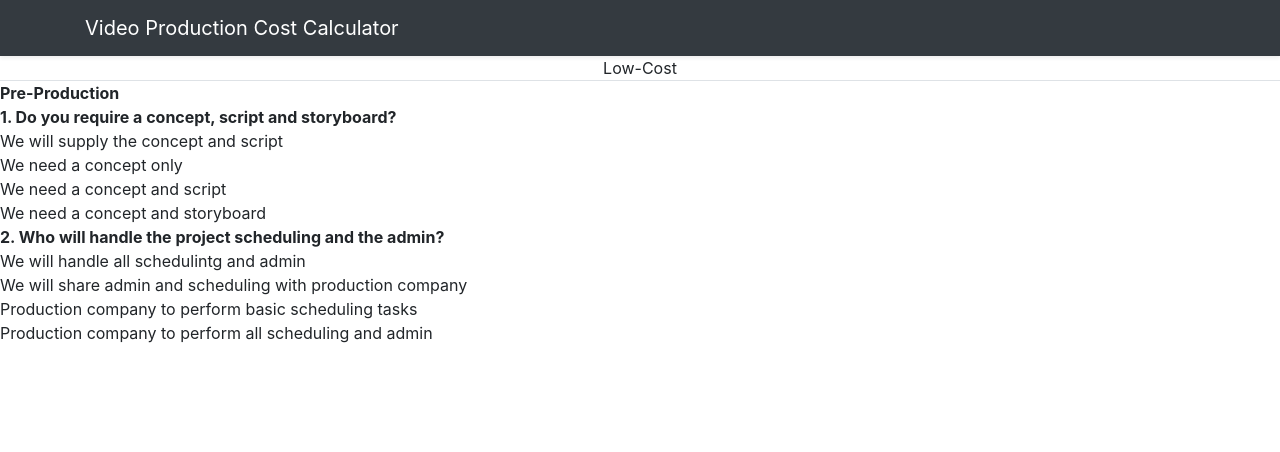
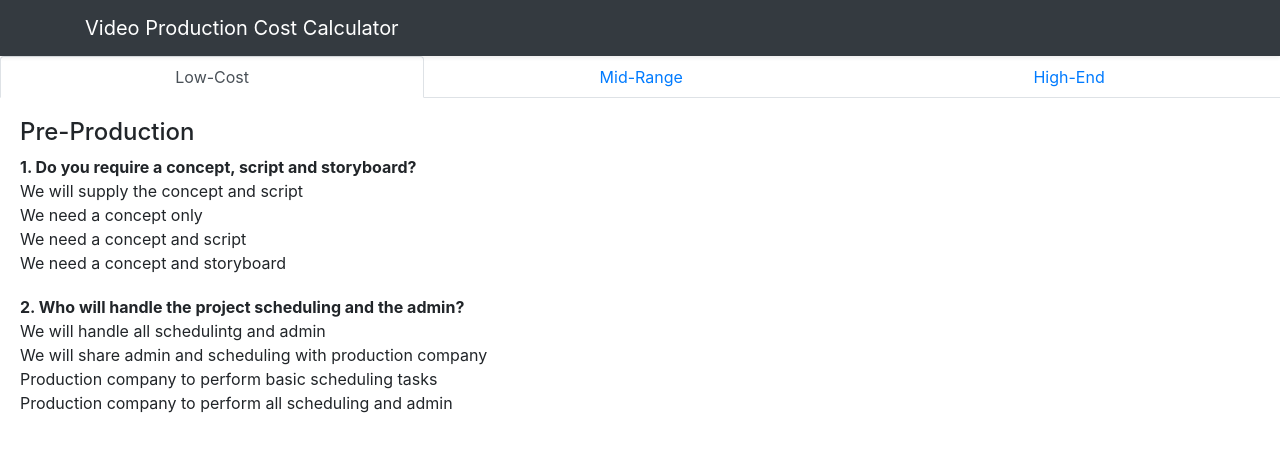
Before and after one commit to EyeFuelPR/react-calculator, a React app: page / in a window 1280 px wide. Shown: the top 452 px of the page. Built offline with nearby package versions, Linux system fonts and the light colour scheme.

Commit message:
Adding new components

```diff
--- a/src/App.tsx
+++ b/src/App.tsx
@@ -20,7 +20,11 @@ export class App extends React.PureComponent<{}, IState> {
         return (
             <>
                 <Header title={title}/>
-                <Tabs tabs={tabs} onTabClicked={this.onTabClick}/>
+                <Tabs
+                    tabs={tabs}
+                    activeTabIndex={currentTab}
+                    onTabClicked={this.onTabClick}
+                />
                 <Sections sections={tabs[currentTab].sections}/>
             </>
         );
--- a/src/components/Questions.tsx
+++ b/src/components/Questions.tsx
@@ -11,7 +11,7 @@ export class Questions extends React.PureComponent<IProps> {
     public render() {
         const { questions } = this.props;
         return questions.map((question, index) => (
-            <div key={index}>
+            <div key={index} style={{ marginBottom: 20 }}>
                 <strong>{ question.title }</strong>
                 <Options options={question.options}/>
             </div>
--- a/src/components/Sections.tsx
+++ b/src/components/Sections.tsx
@@ -11,8 +11,8 @@ export class Sections extends React.PureComponent<IProps> {
     public render() {
         const { sections } = this.props;
         return sections.map((section, index) => (
-            <div key={index}>
-                <strong>{ section.title }</strong>
+            <div key={index} style={{ padding: 20 }}>
+                <h4>{ section.title }</h4>
                 <Questions questions={section.questions}/>
             </div>
         ))
--- a/src/components/Tabs.tsx
+++ b/src/components/Tabs.tsx
@@ -5,19 +5,20 @@ import { ITab } from '../data/questionnaire';
 
 interface IProps {
     tabs: ITab[];
+    activeTabIndex: number;
     onTabClicked: (tabIndex: number) => void;
 }
 
 export class Tabs extends React.PureComponent<IProps> {
     public render() {
-        const { tabs } = this.props;
+        const { tabs, activeTabIndex } = this.props;
         return (
             <Nav fill variant="tabs">
                 {
                     tabs.map((tab, index) => {
                         return (
                             <Nav.Item onClick={() => this.props.onTabClicked(index)} key={index}>
-                                { tab.title }
+                                <Nav.Link active={index === activeTabIndex}>{ tab.title }</Nav.Link>
                             </Nav.Item>
                         )
                     })
--- a/src/data/questionnaire.ts
+++ b/src/data/questionnaire.ts
@@ -95,5 +95,11 @@ export const questionnaire: IQuestionnaire = {
                 }]
             }]
         }]
+    }, {
+        title: 'Mid-Range',
+        sections: []
+    }, {
+        title: 'High-End',
+        sections: [],
     }]
 }
```
